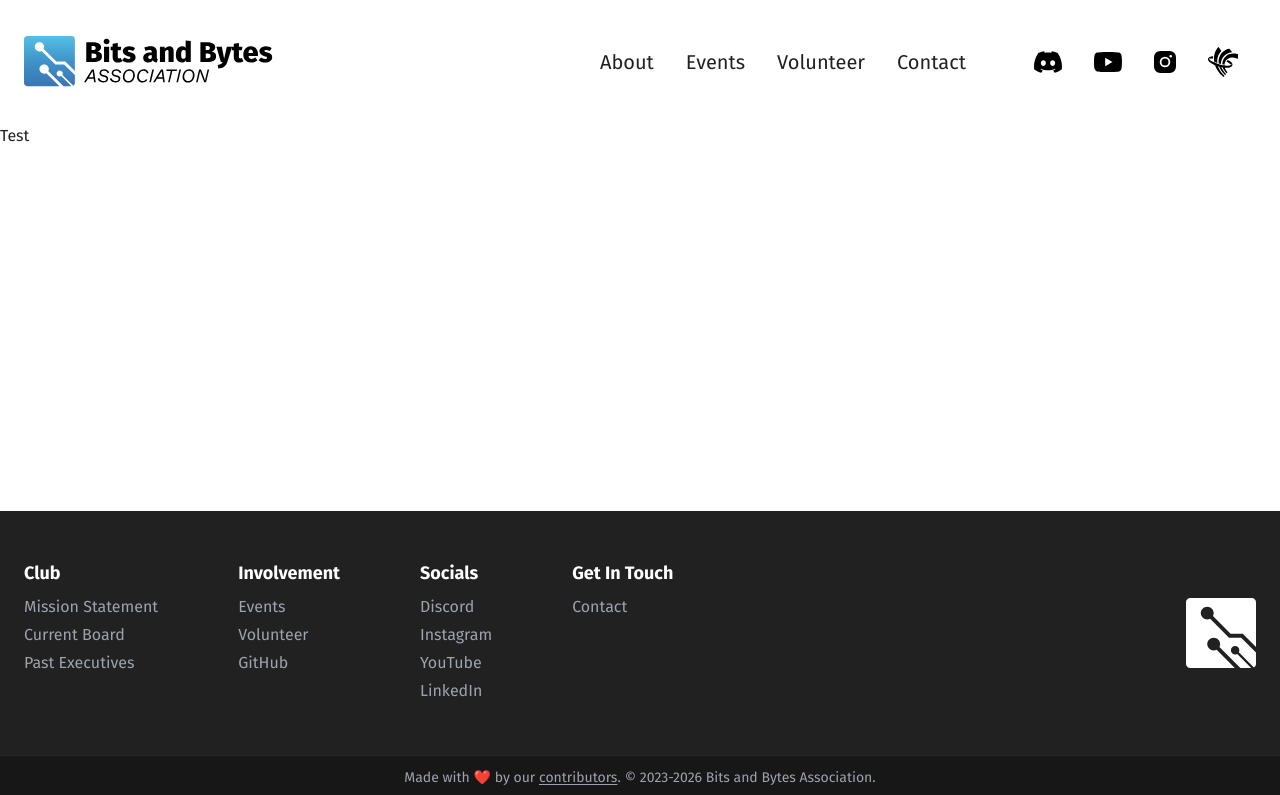
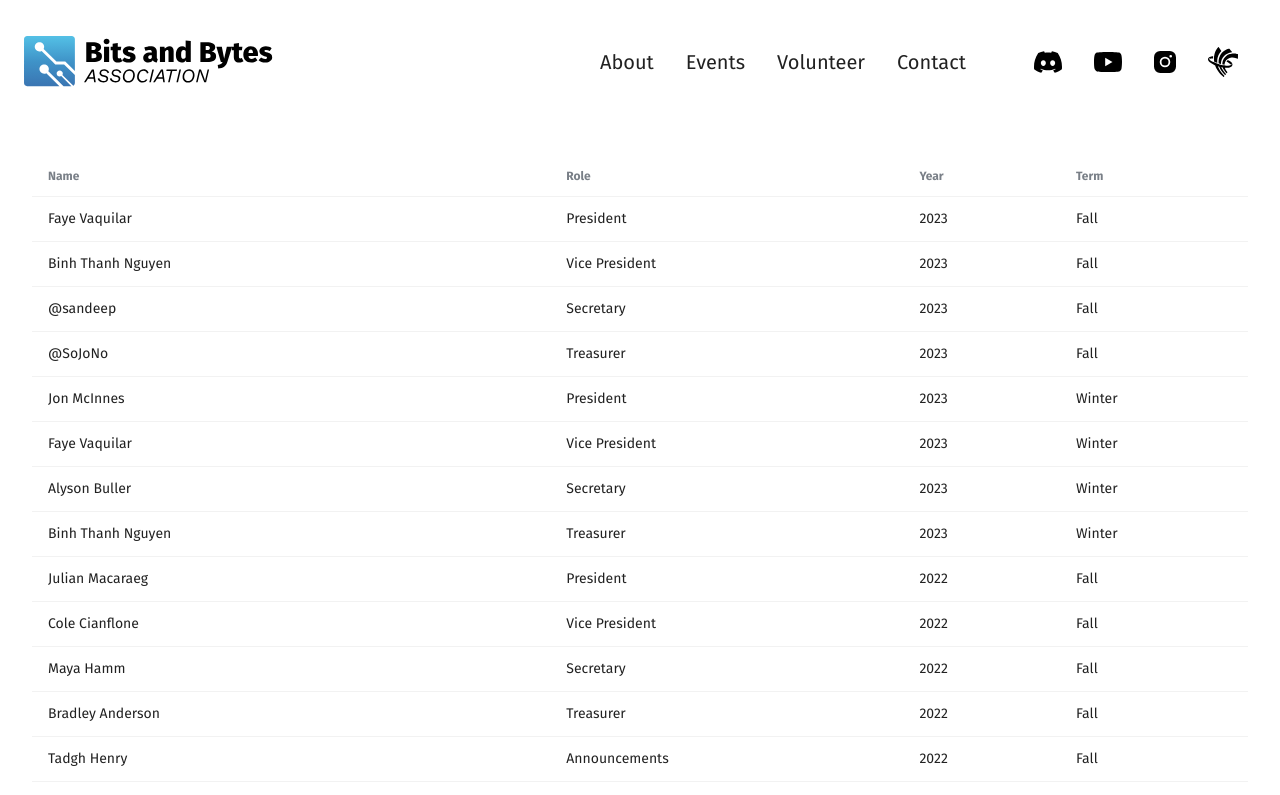
Before and after one commit to bits-and-bytes-association/bitsandbytesassociation.ca, a Next.js app: page /past-executives in a window 1280 px wide. Shown: the top 795 px of the page. Built offline with nearby package versions, Linux system fonts and the light colour scheme.

Commit message:
Implement table view for past executives

```diff
--- a/src/data/past-executives.json
+++ b/src/data/past-executives.json
@@ -302,8 +302,8 @@
     ]
   },
   {
-    "term": "",
-    "year": 20,
+    "term": "Winter",
+    "year": 2020,
     "board": [
       {
         "role": "President",
--- a/src/pages/past-executives.js
+++ b/src/pages/past-executives.js
@@ -1,12 +1,82 @@
 import Head from 'next/head';
+import pastExecutives from '@/data/past-executives.json';
 
 export default function PastExecutivesPage() {
+  // Sorts past executives to show the most recent first.
+  const sortPastExecutives = (pastExecutives) => {
+    let sortedPastExecutives = pastExecutives.toSorted((a, b) => {
+      // We will compare year and term to sort the past executives. To do this, we assign a value to each term.
+      const termOrder = {
+        winter: 1,
+        spring: 2,
+        summer: 3,
+        fall: 4,
+      };
+
+      // Divide the terms value by 10, so that we can add them to the years and compare them.
+      const termOrderA = termOrder[a.term.toLowerCase()] / 10;
+      const termOrderB = termOrder[b.term.toLowerCase()] / 10;
+
+      // The term order is added to the year to get a total value. The higher the total value, the more recent the term.
+      // E.g. Fall 2023 will have a value of 2023.4, while Winter 2023 will have a value of 2023.1
+      const valueA = a.year + termOrderA;
+      const valueB = b.year + termOrderB;
+
+      return valueB - valueA;
+    });
+
+    return sortedPastExecutives;
+  };
+
+  // Formats past executives data into an array of flat objects for easier table data handling.
+  const flattenPastExecutives = (pastExecutives) => {
+    let flattenedPastExecutives = [];
+
+    for (let term of pastExecutives) {
+      for (let boardMember of term.board) {
+        flattenedPastExecutives.push({
+          name: boardMember.name,
+          role: boardMember.role,
+          term: term.term,
+          year: term.year,
+        });
+      }
+    }
+
+    return flattenedPastExecutives;
+  };
+
+  const flattenedPastExecutives = flattenPastExecutives(pastExecutives);
+  const sortedPastExecutives = sortPastExecutives(flattenedPastExecutives);
+
   return (
-    <>
+    <div className="container mx-auto p-8">
       <Head>
-        <title>TEST</title>
+        <title>Past Executives</title>
       </Head>
-      <div>Test</div>
-    </>
+      <div className="overflow-x-auto">
+        <table className="table">
+          {/* head */}
+          <thead>
+            <tr>
+              <th>Name</th>
+              <th>Role</th>
+              <th>Year</th>
+              <th>Term</th>
+            </tr>
+          </thead>
+          <tbody>
+            {sortedPastExecutives.map((member, index) => (
+              <tr key={index}>
+                <td>{member.name}</td>
+                <td>{member.role}</td>
+                <td>{member.year}</td>
+                <td>{member.term}</td>
+              </tr>
+            ))}
+          </tbody>
+        </table>
+      </div>
+    </div>
   );
 }
```
